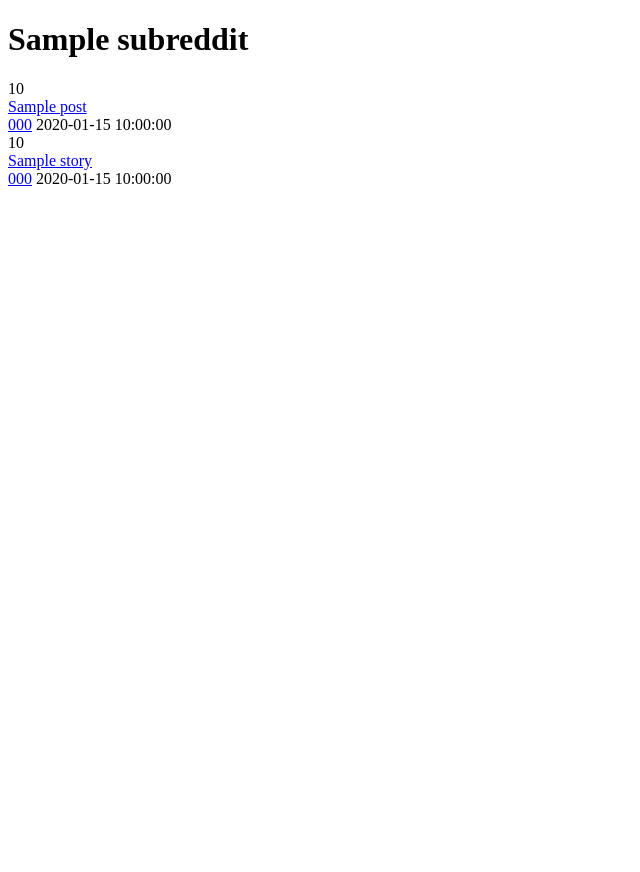
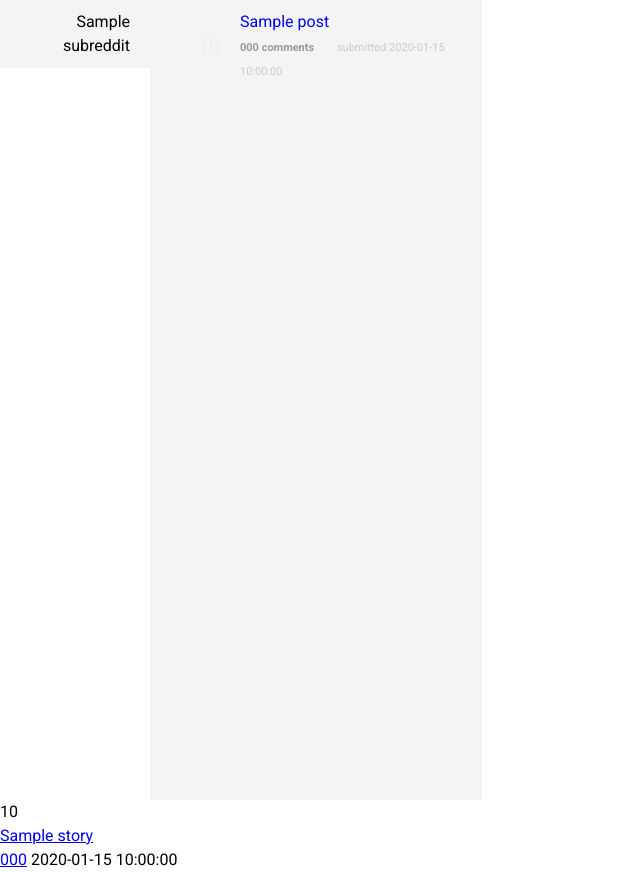
Before and after one commit to JohanLi/dashboard, a Flask app: template templates/index.html in a window 1280 px wide. Shown: the whole page, without its empty margins (0-640 px from the left). Before the commit the page ends 186 px from the top, so only its background shows below. Run offline with Flask 2, Linux system fonts and the light colour scheme; the template is opened without the code that fills it: most values are stand-ins (such as "Sample title", 1, 10 or a date in 2020).

Commit message:
add design and tabbing for subreddits

```diff
--- a/libs/hackernews.py
+++ b/libs/hackernews.py
@@ -26,7 +26,7 @@ def getTopStories():
                 'comments_url': 'https://news.ycombinator.com/item?id=' + str(topStory['id']),
             })
 
-        cache.set('hackernews-topstories', topStories, 900)
+        cache.set('hackernews-topstories', topStories, 7200)
 
     return topStories
 
--- a/libs/reddit.py
+++ b/libs/reddit.py
@@ -3,6 +3,7 @@ import requests
 from requests.auth import HTTPBasicAuth
 from libs import cache
 import html
+import math
 
 monitoredSubreddits = [
     'programming',
@@ -45,7 +46,7 @@ def getSubreddits():
                 'posts': posts,
             })
 
-        cache.set('reddit-subreddits', subreddits, 900)
+        cache.set('reddit-subreddits', subreddits, 7200)
 
     return subreddits
 
@@ -72,7 +73,7 @@ def getPosts(subreddit):
 
         posts.append({
             'title': html.unescape(data['title']),
-            'score': data['score'],
+            'score': formatScore(data['score']),
             'number_comments': data['num_comments'],
             'created': data['created_utc'],
             'url': data['url'],
@@ -80,3 +81,13 @@ def getPosts(subreddit):
         })
 
     return posts
+
+
+def formatScore(score):
+    k = score / 1000
+
+    if k >= 10:
+        kOneDecimal = math.floor(k * 10) / 10
+        return str(kOneDecimal) + 'k'
+
+    return score
--- /dev/null
+++ b/static/script.js
@@ -0,0 +1,11 @@
+document.querySelector('.subreddits').addEventListener('click', (event) => {
+    document.querySelector(`.subreddits .active`).classList.remove('active');
+    event.target.classList.add('active');
+
+    const subreddit = event.target.innerText;
+    const posts = document.querySelector(`.posts [data-subreddit="${subreddit}"]`);
+
+    posts.parentNode.prepend(posts);
+});
+
+document.querySelector(`.subreddits > div:first-child`).classList.add('active');
--- /dev/null
+++ b/static/styles.css
@@ -0,0 +1,79 @@
+*, *:before, *:after {
+  box-sizing: border-box;
+}
+
+body {
+    font-family: 'Roboto', sans-serif;
+    font-size: 16px;
+    line-height: 1.5;
+    margin: 0;
+}
+
+.reddit {
+    display: flex;
+    width: 900px;
+}
+
+.subreddits {
+    flex-basis: 150px;
+    flex-grow: 0;
+    flex-shrink: 0;
+}
+
+.subreddits > div {
+    padding: 10px 20px;
+    text-align: right;
+    cursor: pointer;
+}
+
+.subreddits .active {
+    background: #f4f4f4;
+}
+
+.posts {
+    background: #f4f4f4;
+    padding: 0 20px;
+    height: 800px;
+    overflow-y: scroll;
+}
+
+.posts > div {
+    display: none;
+}
+
+.posts > div:first-child {
+    display: block;
+}
+
+.post {
+    display: flex;
+    align-items: center;
+    padding: 10px 0;
+}
+
+.score {
+    flex-basis: 70px;
+    flex-grow: 0;
+    flex-shrink: 0;
+    text-align: right;
+    padding-right: 20px;
+    color: #eee;
+    font-size: 20px;
+}
+
+.title {
+    text-decoration: none;
+}
+
+.comments {
+    margin-right: 20px;
+    color: #999;
+    text-decoration: none;
+    font-size: 11px;
+    font-weight: 700;
+}
+
+.time-ago {
+    color: #ccc;
+    font-size: 11px;
+}
--- a/templates/index.html
+++ b/templates/index.html
@@ -3,9 +3,12 @@
 <head>
     <title>Personal Dashboard</title>
     <meta charset="utf-8">
+    <link href="https://fonts.googleapis.com/css?family=Roboto:400,700" rel="stylesheet">
+    <link rel="stylesheet" type="text/css" href="{{ url_for('static', filename='styles.css') }}">
 </head>
 <body>
     {% include "reddit.html" %}
     {% include "hackernews.html" %}
+    <script src="{{ url_for('static', filename='script.js') }}"></script>
 </body>
 </html>
--- a/templates/reddit.html
+++ b/templates/reddit.html
@@ -1,22 +1,41 @@
+<div class="reddit">
+    <div class="subreddits">
         {% for subreddit in subreddits %}
-    <h1>{{ subreddit.name }}</h1>
             <div>
+                {{ subreddit.name }}
+            </div>
+        {% endfor %}
+    </div>
+    <div class="posts">
+        {% for subreddit in subreddits %}
+            <div data-subreddit="{{ subreddit.name }}">
                 {% for post in subreddit.posts %}
-            <div>
-                <div>
+                    <div class="post">
+                        <div class="score">
                             {{ post.score }}
                         </div>
                         <div>
-                    <a href="{{ post.url }}">
+                            <a
+                                class="title"
+                                href="{{ post.url }}"
+                            >
                                 {{ post.title }}
                             </a>
                             <div>
-                        <a href="{{ post.comments_url }}">{{ post.number_comments }}</a>
-                        <span>{{ time_ago(post.created) }}</span>
+                                <a
+                                    class="comments"
+                                    href="{{ post.comments_url }}"
+                                >
+                                    {{ post.number_comments }} comments
+                                </a>
+                                <span class="time-ago">
+                                    submitted {{ time_ago(post.created) }}
+                                </span>
                             </div>
                         </div>
-
                     </div>
                 {% endfor %}
             </div>
         {% endfor %}
+    </div>
+</div>
```
Lines whose indentation alone changed are shown as unchanged.
